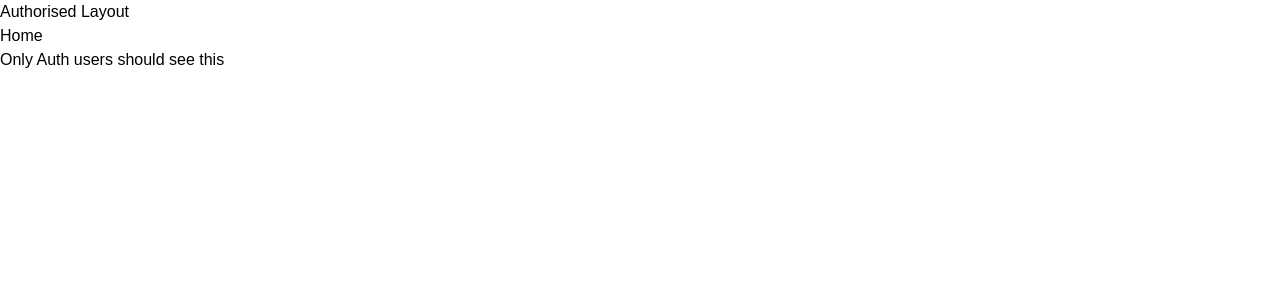
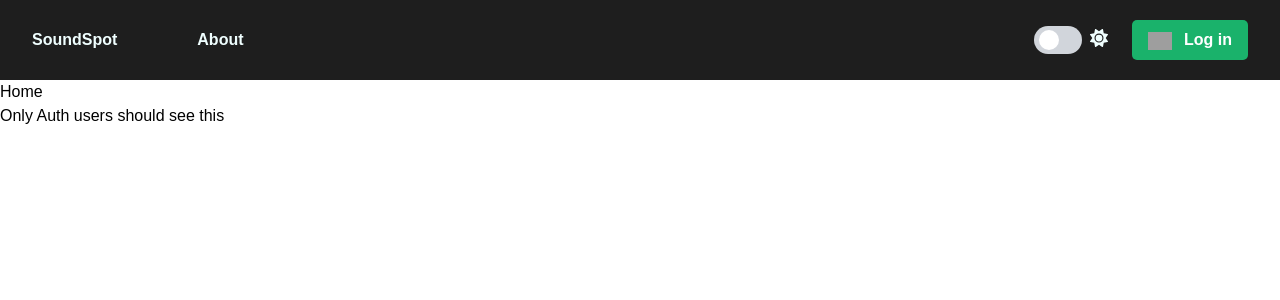
Before and after one commit to tim-rayner/sound-spot, a Nuxt app: page /Home in a window 1280 px wide. Shown: the top 300 px of the page. Built offline with nearby package versions, Linux system fonts and the light colour scheme; no server answers; grey boxes are pictures that could not be loaded; a web font is replaced by a local one.

Commit message:
feature: added color mode toggle switch into navbar, with working functionality using nuxt colormode

```diff
--- a/app.vue
+++ b/app.vue
@@ -1,7 +1,11 @@
 <script setup lang="ts"></script>
 
 <template>
-  <NuxtLayout>
-    <NuxtPage />
-  </NuxtLayout>
+  <ColorScheme placeholder="..." tag="span">
+    <div class="dark:bg-[#1e1e1e] dark:text-[#f0ffff] min-h-screen">
+      <NuxtLayout>
+        <NuxtPage />
+      </NuxtLayout>
+    </div>
+  </ColorScheme>
 </template>
--- /dev/null
+++ b/components/forms/ColorModeSwitch.vue
@@ -0,0 +1,24 @@
+<script setup lang="ts">
+const colorMode = useColorMode();
+
+const darkModeActive = ref(false);
+
+darkModeActive.value = colorMode.value === "dark";
+
+const toggleDarkMode = () => {
+  darkModeActive.value = !darkModeActive.value;
+  colorMode.value = darkModeActive.value ? "dark" : "light";
+};
+</script>
+
+<template>
+  <div class="flex align-middle items-center">
+    <InputSwitch @change="toggleDarkMode" :model-value="darkModeActive" />
+    <span>
+      <font-awesome-icon
+        :icon="darkModeActive ? ' fa-moon' : ' fa-sun'"
+        class="ml-2 text-lg"
+      />
+    </span>
+  </div>
+</template>
--- a/layouts/authorized.vue
+++ /dev/null
@@ -1,6 +0,0 @@
-<template>
-  <div>
-    <p>Authorised Layout</p>
-    <slot />
-  </div>
-</template>
--- a/layouts/default.vue
+++ b/layouts/default.vue
@@ -1,5 +1,6 @@
 <script lang="ts" setup>
 import { storeToRefs } from "pinia"; // import storeToRefs helper hook from pinia
+import ColorModeSwitch from "~/components/forms/ColorModeSwitch.vue";
 import { useAuthStore } from "~/store/auth"; // import the auth store we just created
 
 const router = useRouter();
@@ -19,17 +20,27 @@ const loginWithSpotify = () => {
 
 <template>
   <div>
-    <nav class="bg-slate-600 p-3 text-white">
-      <ul class="flex justify-between p-2 px-5">
-        <li class="mr-3 font-bold"><nuxt-link to="/">SoundSpot</nuxt-link></li>
-        <li class="mr-3 font-bold"><nuxt-link to="/about">About</nuxt-link></li>
-
-        <li class="float-right" v-if="!authenticated">
-          <SpotifyLoginWithSpotifyButton @buttonClicked="loginWithSpotify" />
-        </li>
-        <li class="float-right" v-else>
-          <Button @click="logout">Logout</Button>
-        </li>
+    <nav
+      class="dark:bg-slate-200 bg-[#1e1e1e] p-3 text-[#f0ffff] dark:text-slate-500"
+    >
+      <ul class="flex justify-between p-2 px-5 align-middle items-center">
+        <!-- LEFT-->
+        <div class="justify-between flex gap-20">
+          <li class="font-bold"><nuxt-link to="/">SoundSpot</nuxt-link></li>
+          <li class="font-bold"><nuxt-link to="/about">About</nuxt-link></li>
+        </div>
+        <!-- RIGHT -->
+        <div class="justify-end flex gap-6 float-right">
+          <li v-if="!authenticated" class="align-middle m-auto">
+            <ColorModeSwitch />
+          </li>
+          <li v-if="!authenticated">
+            <SpotifyLoginWithSpotifyButton @buttonClicked="loginWithSpotify" />
+          </li>
+          <li v-else>
+            <Button @click="logout">Logout</Button>
+          </li>
+        </div>
       </ul>
     </nav>
     <div class="mainContent">
--- a/nuxt.config.ts
+++ b/nuxt.config.ts
@@ -5,6 +5,7 @@ export default defineNuxtConfig({
     "~/assets/css/main.css",
     "primevue/resources/primevue.css",
     "primevue/resources/themes/lara-light-teal/theme.css",
+    "@fortawesome/fontawesome-svg-core/styles.css",
   ],
 
   postcss: {
@@ -14,7 +15,7 @@ export default defineNuxtConfig({
     },
   },
 
-  modules: ["@pinia/nuxt"],
+  modules: ["@pinia/nuxt", "@nuxtjs/color-mode"],
   runtimeConfig: {
     // Keys within runtimeConfig are exposed client-side
     apiBase: "/api",
@@ -26,4 +27,14 @@ export default defineNuxtConfig({
     plugins: ["~/server/index.ts"],
   },
   plugins: [{ src: "~/plugins/primevue.ts", mode: "client" }],
+  colorMode: {
+    preference: "light", // default value of $colorMode.preference
+
+    hid: "nuxt-color-mode-script",
+    globalName: "__NUXT_COLOR_MODE__",
+    componentName: "ColorScheme",
+    classPrefix: "",
+    classSuffix: "",
+    storageKey: "nuxt-color-mode",
+  },
 });
--- a/package.json
+++ b/package.json
@@ -11,6 +11,7 @@
   },
   "devDependencies": {
     "@nuxt/devtools": "latest",
+    "@nuxtjs/color-mode": "^3.3.0",
     "@pinia/nuxt": "^0.5.1",
     "@types/express": "^4.17.20",
     "autoprefixer": "^10.4.16",
@@ -24,6 +25,10 @@
     "vue-router": "^4.2.5"
   },
   "dependencies": {
+    "@fortawesome/fontawesome-svg-core": "^6.4.2",
+    "@fortawesome/free-brands-svg-icons": "^6.4.2",
+    "@fortawesome/free-solid-svg-icons": "^6.4.2",
+    "@fortawesome/vue-fontawesome": "^3.0.3",
     "axios": "^1.5.1",
     "express": "^4.18.2",
     "mongoose": "^7.6.3",
--- a/pages/Home.vue
+++ b/pages/Home.vue
@@ -1,7 +1,7 @@
 <script setup lang="ts">
 definePageMeta({
-  middleware: "auth",
-  layout: "authorized",
+  //layout: "authorized",
+  //colorMode: "dark",
 });
 </script>
 
--- a/pages/index.vue
+++ b/pages/index.vue
@@ -1,6 +1,8 @@
 <script lang="ts" setup>
 import { storeToRefs } from "pinia"; // import storeToRefs helper hook from pinia
+import ColorModeSwitch from "~/components/forms/ColorModeSwitch.vue";
 import { useAuthStore } from "~/store/auth"; // import the auth store we just created
+
 const { authenticateUser } = useAuthStore(); // use authenticateUser action from  auth store
 const { user } = storeToRefs(useAuthStore());
 
@@ -29,3 +31,4 @@ if (query.code && query.state) {
   <div>Home Page</div>
   <p v-if="user">Welcome back {{ user.display_name }}</p>
 </template>
+<style></style>
--- /dev/null
+++ b/plugins/fontAwesome.ts
@@ -0,0 +1,19 @@
+import { library, config } from "@fortawesome/fontawesome-svg-core";
+import { FontAwesomeIcon } from "@fortawesome/vue-fontawesome";
+import {
+  faTwitterSquare,
+  faTwitch,
+  faGithubSquare,
+} from "@fortawesome/free-brands-svg-icons";
+
+import { faSun, faMoon } from "@fortawesome/free-solid-svg-icons";
+
+library.add(faTwitterSquare, faTwitch, faGithubSquare, faSun, faMoon);
+
+// This is important, we are going to let Nuxt worry about the CSS
+config.autoAddCss = false;
+
+export default defineNuxtPlugin((nuxtApp) => {
+  //@ts-ignore
+  nuxtApp.vueApp.component("font-awesome-icon", FontAwesomeIcon, {});
+});
--- a/plugins/primevue.ts
+++ b/plugins/primevue.ts
@@ -3,11 +3,14 @@ import Button from "primevue/button";
 import InputText from "primevue/inputtext";
 import Toast from "primevue/toast";
 import ToastService from "primevue/toastservice";
+import InputSwitch from "primevue/inputswitch";
 
 export default defineNuxtPlugin((nuxtApp) => {
   nuxtApp.vueApp.use(PrimeVue, { ripple: true });
   nuxtApp.vueApp.use(ToastService);
   nuxtApp.vueApp.component("Button", Button);
   nuxtApp.vueApp.component("InputText", InputText);
+  nuxtApp.vueApp.component("InputText", InputText);
   nuxtApp.vueApp.component("Toast", Toast);
+  nuxtApp.vueApp.component("InputSwitch", InputSwitch);
 });
--- a/tailwind.config.js
+++ b/tailwind.config.js
@@ -12,4 +12,5 @@ module.exports = {
     extend: {},
   },
   plugins: [],
+  darkMode: "class",
 };
```
Also changed, not shown: 1 other file (tests, documents, lock files or other folders).
